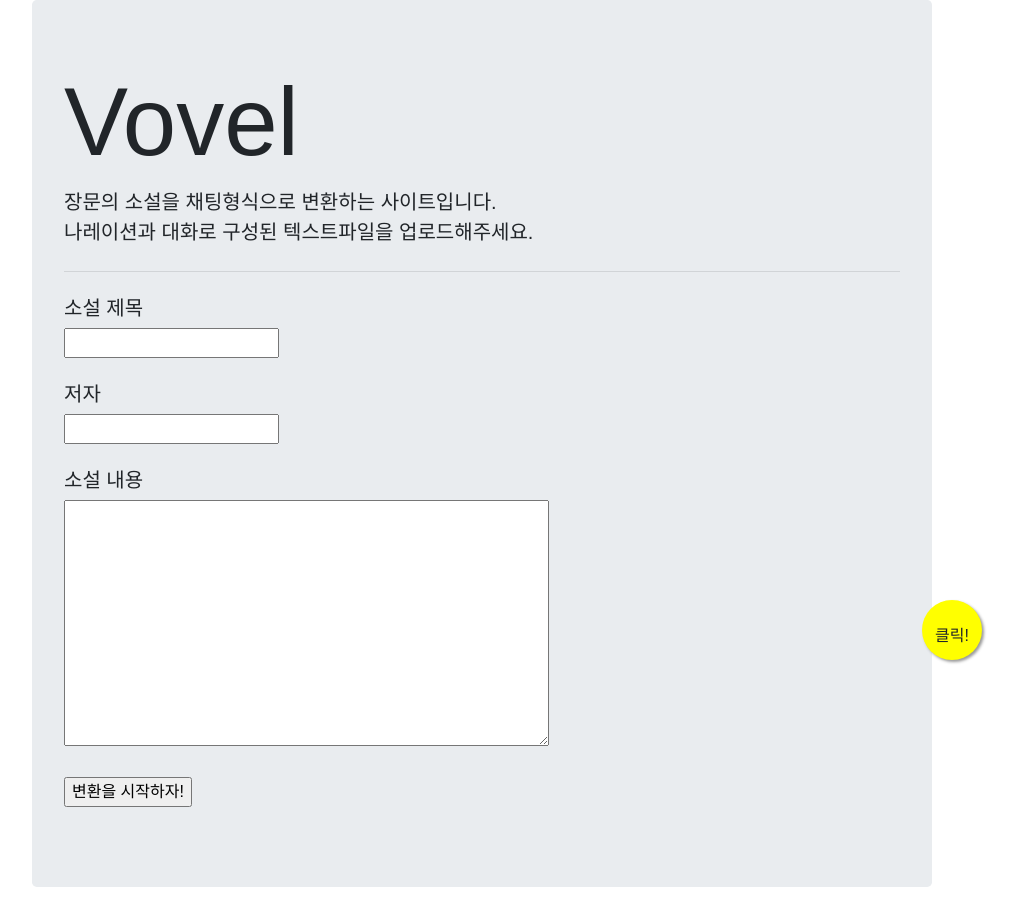
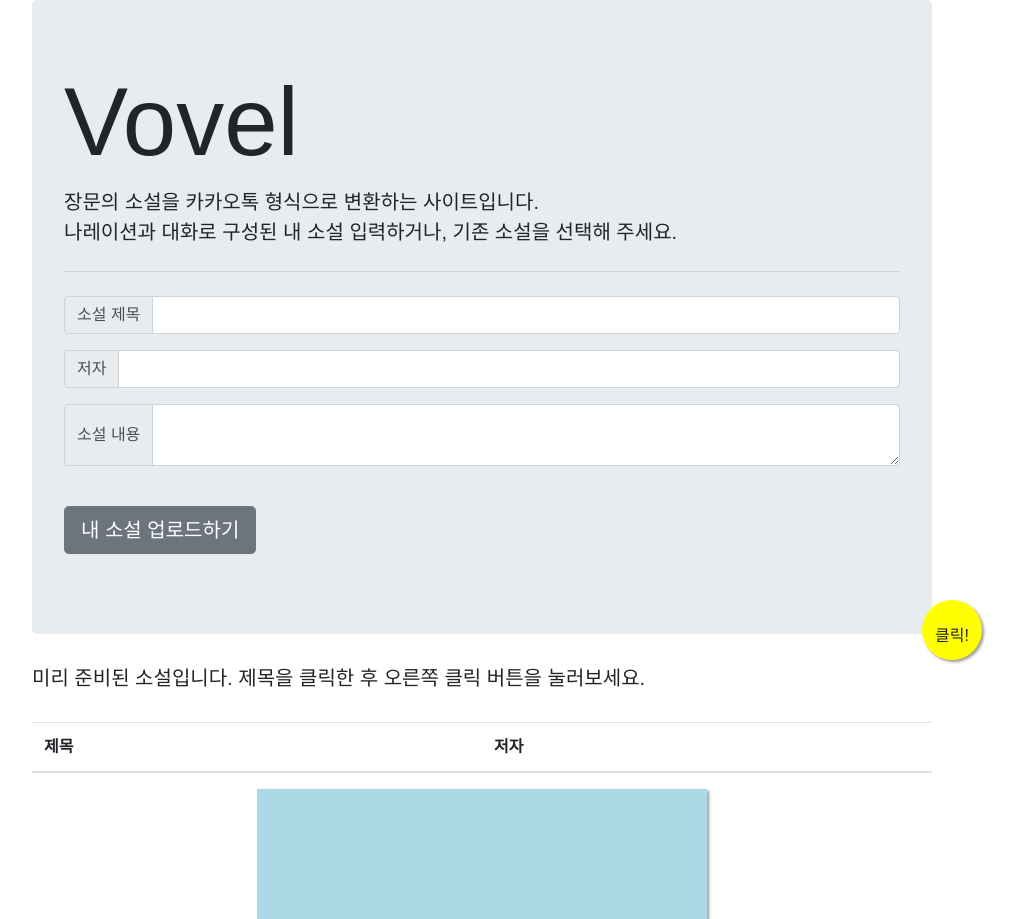
Before and after one commit to ChloePark85/Vovel, a Flask app: page / in a window 1280 px wide. Shown: the top 919 px of the page, without its empty margins (158-1174 px from the left). Run offline with Flask 2, Linux system fonts and the light colour scheme; data that the repository does not hold is empty; some libraries are stand-ins or nearby versions.

Commit message:
edited input boxes

```diff
--- a/static/css/style.css
+++ b/static/css/style.css
@@ -19,6 +19,7 @@
 .wrap {
     width: 900px;
     margin: auto;
+    align-items: center;
 }
 
 /*.wrap .chat-box {*/
@@ -342,3 +343,7 @@ body {
 .talk {
     text-align: left;
 }
+.btn-lg {
+    align-items:center;
+    justify-content: center;
+}
--- a/templates/index.html
+++ b/templates/index.html
@@ -195,20 +195,50 @@
         <div class="wrap">
             <div class="jumbotron">
                 <H2 class="display-1">Vovel</H2>
-                <p class="lead">장문의 소설을 채팅형식으로 변환하는 사이트입니다.<br>나레이션과 대화로 구성된 텍스트파일을 업로드해주세요.</p>
+                <p class="lead">장문의 소설을 카카오톡 형식으로 변환하는 사이트입니다.<br>나레이션과 대화로 구성된 내 소설 입력하거나, 기존 소설을 선택해 주세요.</p>
                 <hr class="my-4">
                 <!-- 파일을 업로드할 수 있는 섹션.-->
                 <p class="lead">
                     <!-- Tutor: Ajax로 보낼 것이므로 Form tag를 제거합니다. -->
                     <!-- Tutor: 받으려는 값에 id를 부여하여 jQuery($)가 쉽게 캐치할 수 있도록 합니다. -->
-                <h5>소설 제목 </h5><input type="text" name="title" id="book-title"><br><br>
-                <h5>저자</h5><input type="text" name="author" id="book-author"><br><br>
-                <h5>소설 내용 </h5><textarea cols="50" rows="10" id="book-story"></textarea><br><br>
+{#                    <label for="basic-url">여기에 소설 제목, 저자, 소설 내용을 입력해주세요.소설 업로드한 후 오른쪽 클릭버튼을 눌러보세요. </label>#}
+                <div class="input-group mb-3">
+                    <div class="input-group-prepend">
+                        <span class="input-group-text" id="book-title">소설 제목 </span>
+                    </div>
+                    <input type="text" class="form-control" id="basic-url" aria-describedby="basic-addon3">
+                </div>
+
+                <div class="input-group mb-3">
+                    <div class="input-group-prepend">
+                        <span class="input-group-text" id="book-author">저자     </span>
+                    </div>
+                    <input type="text" class="form-control" aria-label="Amount (to the nearest dollar)">
+{#                    <div class="input-group-append">#}
+{#                        <span class="input-group-text" id="book-story">소설 내용</span>#}
+{#                    </div>#}
+                </div>
+
+                <div class="input-group">
+                    <div class="input-group-prepend">
+                        <span class="input-group-text" id="book-story">소설 내용 </span>
+                    </div>
+                    <textarea class="form-control" aria-label="With textarea"></textarea>
+                </div>
+{#                <h5>소설 제목 </h5><input type="text" name="title" id="book-title"><br><br>#}
+{#                <h5>저자</h5><input type="text" name="author" id="book-author"><br><br>#}
+{#                <h5>소설 내용 </h5><textarea cols="50" rows="10" id="book-story"></textarea><br><br>#}
                 <!-- Tutor: 서버로 소설 내용을 보내야하므로 makeChatify -> makeStory로 바꿉니다 -->
-                <input type="button" id="button1" onclick="makeStory();" value="변환을 시작하자!">
+            </p>
+                <br>
+                <p>
+                    <button type="button" class="btn btn-secondary btn-lg" id="button1" onclick="makeStory();" style="text-align:center">내 소설 업로드하기</button>
+{#                <input type="button" id="button1" onclick="makeStory();" value="변환을 시작하자!">#}
                 </p>
+
             </div>
             <!-- 책 목록.  -->
+            <H5><span class="prepared-books" id="prepared" style="text-align:center">미리 준비된 소설입니다. 제목을 클릭한 후 오른쪽 클릭 버튼을 눌러보세요. </span></H5><br>
             <div class="bookList">
                 <table class="table">
                     <thead>
```
